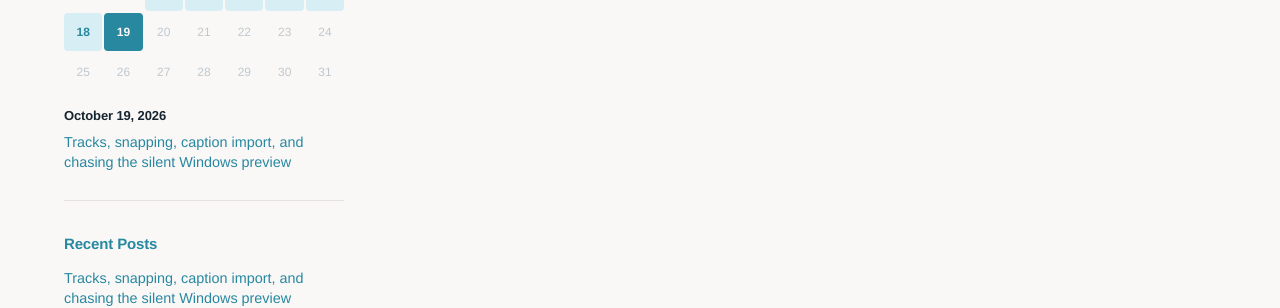
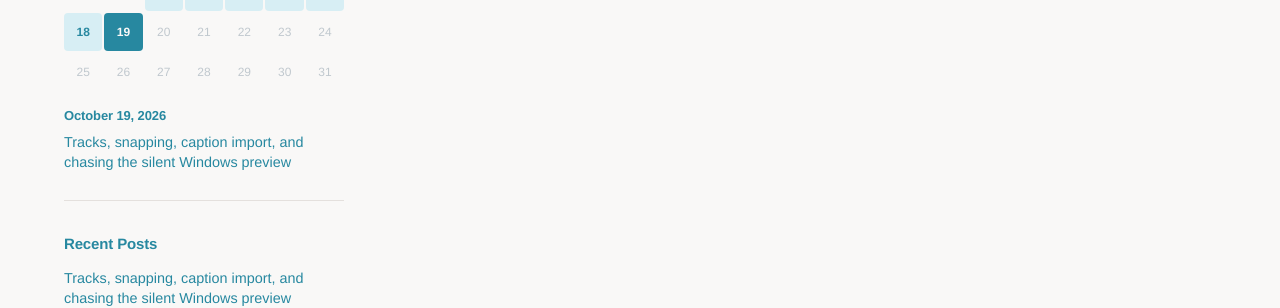
Before and after one commit to znraznra/znraznra.github.io, a Jekyll site: the page built from _pages/about.md, in a window 1280 px wide and 1400 px high, scrolled down 298 px. Shown: the part 372-680 px from the top of the window. Built offline with Jekyll 4.4.1, drawn with Linux system fonts in a browser that asks for light colours.

Commit message:
Use the main colour for every heading
Bulma's .content gave post-body headings its own dark colour; point --bulma-content-heading-color at the main colour, and make the sidebar subheading teal too.

```diff
--- a/assets/css/style.css
+++ b/assets/css/style.css
@@ -83,6 +83,13 @@
   color: var(--color-primary);
   font-weight: 700;
   letter-spacing: -0.01em;
+}
+
+/* Bulma's .content sets its own heading colour (--bulma-content-heading-color,
+   dark text by default), which beat the rule above inside post bodies.
+   Point it at the main colour so every h1-h6 in a post is teal too. */
+.content {
+  --bulma-content-heading-color: var(--color-primary);
 }
 
 a {
@@ -353,7 +360,7 @@
 .sidebar-subheading {
   font-size: 0.8125rem;
   font-weight: 700;
-  color: var(--color-contrast);
+  color: var(--color-primary);
   margin: 0.9rem 0 0.4rem;
 }
 
```
